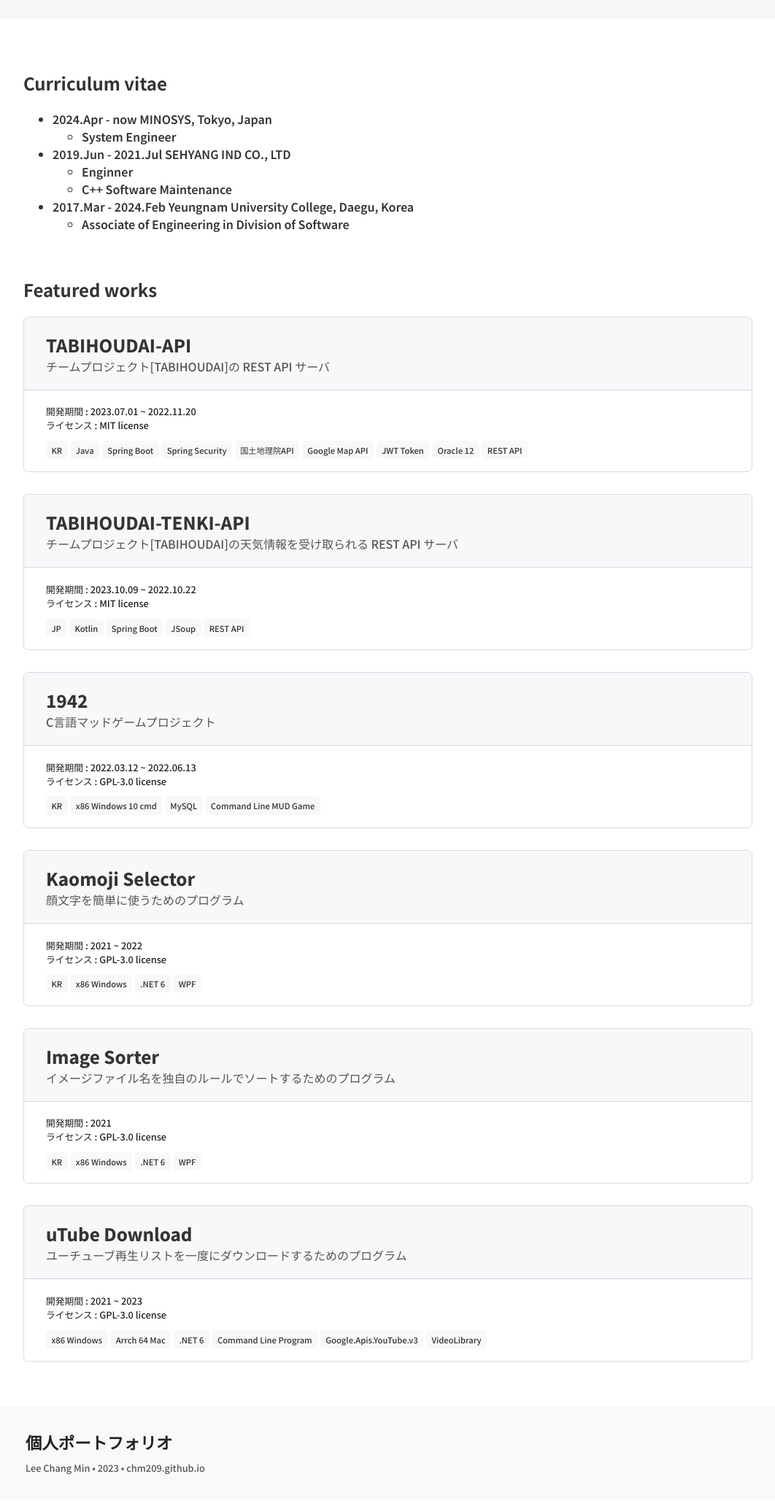
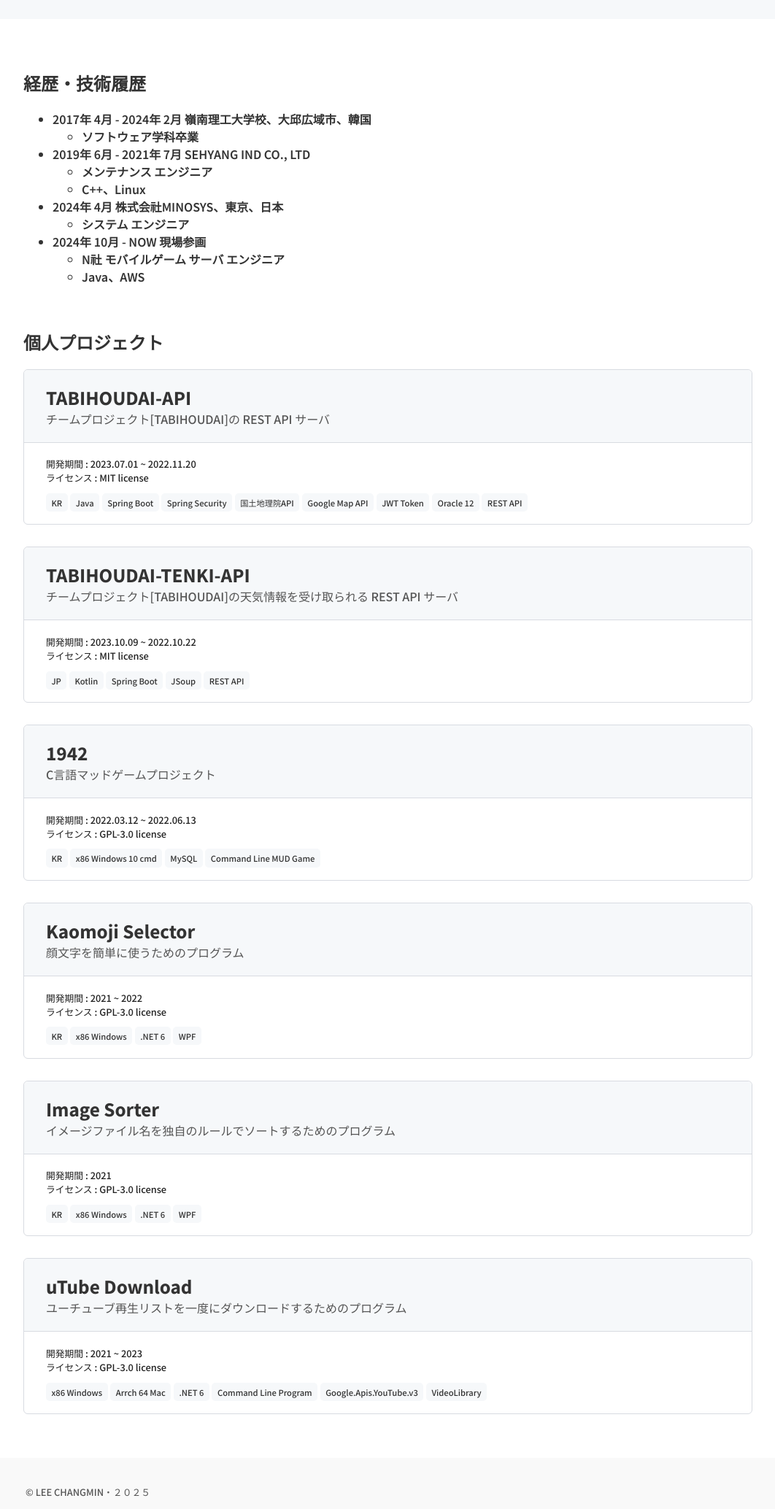
Before and after one commit to chm209/chm209.github.io, a Jekyll site: the page built from index.html, in a window 1280 px wide, cut to the strip 194-2262 px from the top of the page. Shown: the whole strip at 73% size, without its empty margins (108-1170 px from the left). Built offline with Jekyll 4.4.1, drawn with Linux system fonts in a browser that asks for light colours.

Commit message:
内容修正

```diff
--- a/_includes/footer.html
+++ b/_includes/footer.html
@@ -1,8 +1,5 @@
 <table id="footer-table" border="0">
-    <tr>
-        <td><a id="footer-desc">個人ポートフォリオ</a></td>
-    </tr>
-    <tr>
-        <td><a>Lee Chang Min • 2023 • chm209.github.io</a></td>
-    </tr>
+  <tr>
+    <td><a>© LEE CHANGMIN・２０２５</a></td>
+  </tr>
 </table>
--- a/css/default.css
+++ b/css/default.css
@@ -54,7 +54,7 @@ section {
 footer {
   background-color: #f9f9f9;
   width: 100%;
-  height: 70px;
+  height: 10px;
   display: block;
   margin-top: 30px;
   padding-top: 30px;
--- a/css/footer.css
+++ b/css/footer.css
@@ -1,6 +1,6 @@
 footer #footer-table {
   width: 1000px;
-    height: 100%;
+  height: 40%;
   margin: 0 auto;
 }
 
@@ -21,9 +21,8 @@ footer #footer-table td #footer-desc {
 @media (max-width: 480px) {
   footer #footer-table {
     width: 100%;
-        height: 100%;
+    height: 40%;
     margin: 0 auto;
-        padding: 5% 0;
     text-align: center;
   }
 
--- a/css/header.css
+++ b/css/header.css
@@ -19,7 +19,7 @@ header #mobile {
 #desktop-table img {
   width: 160px;
   height: 160px;
-  border-radius: 50%;
+  border-radius: 10%;
   float: left;
 }
 
@@ -69,7 +69,7 @@ header #mobile {
   #mobile #header-image img {
     width: 50%;
     height: 50%;
-    border-radius: 50%;
+    border-radius: 10%;
   }
 
   #mobile #header-name {
--- a/index.html
+++ b/index.html
@@ -2,29 +2,40 @@
 title: Home
 layout: default
 ---
-<h2>Curriculum vitae</h2>
+
+<h2>経歴・技術履歴</h2>
 <ul class="cv">
-    <li>2024.Apr - now MINOSYS, Tokyo, Japan</li>
+  <li>2017年 4月 - 2024年 2月 嶺南理工大学校、大邱広域市、韓国</li>
   <ul class="cv-title">
-        <li>System Engineer</li>
+    <li>ソフトウェア学科卒業</li>
   </ul>
-    <li>2019.Jun - 2021.Jul SEHYANG IND CO., LTD</li>
+  <li>2019年 6月 - 2021年 7月 SEHYANG IND CO., LTD</li>
   <ul class="cv-title">
-        <li>Enginner</li>
-        <li>C++ Software Maintenance</li>
+    <li>メンテナンス エンジニア</li>
+    <li>C++、Linux</li>
   </ul>
-    <li>2017.Mar - 2024.Feb Yeungnam University College, Daegu, Korea</li>
+  <li>2024年 4月 株式会社MINOSYS、東京、日本</li>
   <ul class="cv-title">
-        <li>Associate of Engineering in Division of Software</li>
+    <li>システム エンジニア</li>
+  </ul>
+  <li>2024年 10月 - NOW 現場参画</li>
+  <ul class="cv-title">
+    <li>N社 モバイルゲーム サーバ エンジニア</li>
+    <li>Java、AWS</li>
   </ul>
 </ul>
-<br>
-<h2>Featured works</h2>
+<br />
+<h2>個人プロジェクト</h2>
 <div id="project-wrapper">
-    <div class="item" onclick="location.href='https://github.com/chm209/tabihoudai/tree/changmin'">
+  <div
+    class="item"
+    onclick="location.href='https://github.com/chm209/tabihoudai/tree/changmin'"
+  >
     <div class="top">
       <p class="title">TABIHOUDAI-API</p>
-            <p class="description">チームプロジェクト[TABIHOUDAI]の REST API サーバ</p>
+      <p class="description">
+        チームプロジェクト[TABIHOUDAI]の REST API サーバ
+      </p>
     </div>
     <div class="bottom">
       <p class="date">開発期間 : 2023.07.01 ~ 2022.11.20</p>
@@ -40,10 +51,15 @@ layout: default
       <span class="tag">REST API</span>
     </div>
   </div>
-    <div class="item" onclick="location.href='https://github.com/chm209/tenki-api'">
+  <div
+    class="item"
+    onclick="location.href='https://github.com/chm209/tenki-api'"
+  >
     <div class="top">
       <p class="title">TABIHOUDAI-TENKI-API</p>
-            <p class="description">チームプロジェクト[TABIHOUDAI]の天気情報を受け取られる REST API サーバ</p>
+      <p class="description">
+        チームプロジェクト[TABIHOUDAI]の天気情報を受け取られる REST API サーバ
+      </p>
     </div>
     <div class="bottom">
       <p class="date">開発期間 : 2023.10.09 ~ 2022.10.22</p>
@@ -69,7 +85,10 @@ layout: default
       <span class="tag">Command Line MUD Game</span>
     </div>
   </div>
-    <div class="item" onclick="location.href='https://github.com/chm209/Kaomoji-selector'">
+  <div
+    class="item"
+    onclick="location.href='https://github.com/chm209/Kaomoji-selector'"
+  >
     <div class="top">
       <p class="title">Kaomoji Selector</p>
       <p class="description">顔文字を簡単に使うためのプログラム</p>
@@ -83,10 +102,15 @@ layout: default
       <span class="tag">WPF</span>
     </div>
   </div>
-    <div class="item" onclick="location.href='https://github.com/chm209/Image-sorter'">
+  <div
+    class="item"
+    onclick="location.href='https://github.com/chm209/Image-sorter'"
+  >
     <div class="top">
       <p class="title">Image Sorter</p>
-            <p class="description">イメージファイル名を独自のルールでソートするためのプログラム</p>
+      <p class="description">
+        イメージファイル名を独自のルールでソートするためのプログラム
+      </p>
     </div>
     <div class="bottom">
       <p class="date">開発期間 : 2021</p>
@@ -97,10 +121,15 @@ layout: default
       <span class="tag">WPF</span>
     </div>
   </div>
-    <div class="item" onclick="location.href='https://github.com/chm209/uTube_download'">
+  <div
+    class="item"
+    onclick="location.href='https://github.com/chm209/uTube_download'"
+  >
     <div class="top">
       <p class="title">uTube Download</p>
-            <p class="description">ユーチューブ再生リストを一度にダウンロードするためのプログラム</p>
+      <p class="description">
+        ユーチューブ再生リストを一度にダウンロードするためのプログラム
+      </p>
     </div>
     <div class="bottom">
       <p class="date">開発期間 : 2021 ~ 2023</p>
```
Lines whose indentation alone changed are shown as unchanged.
